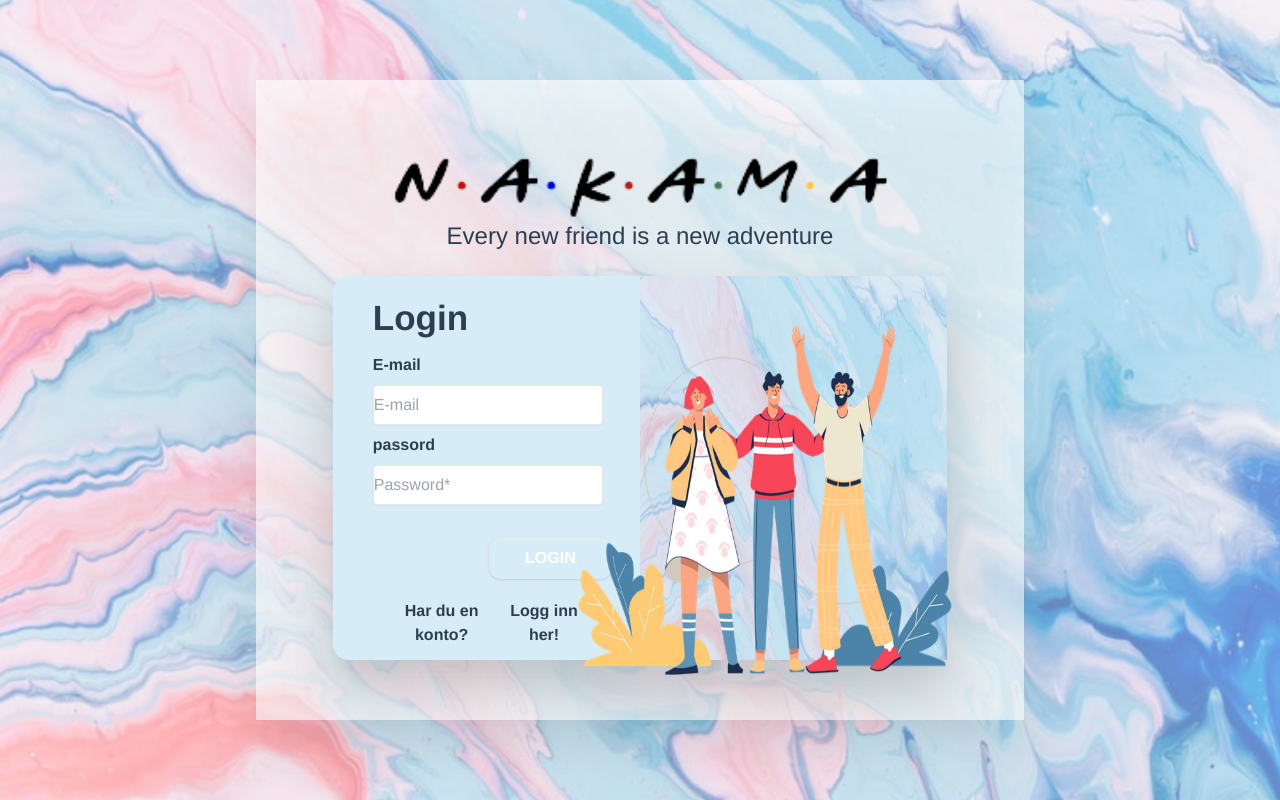
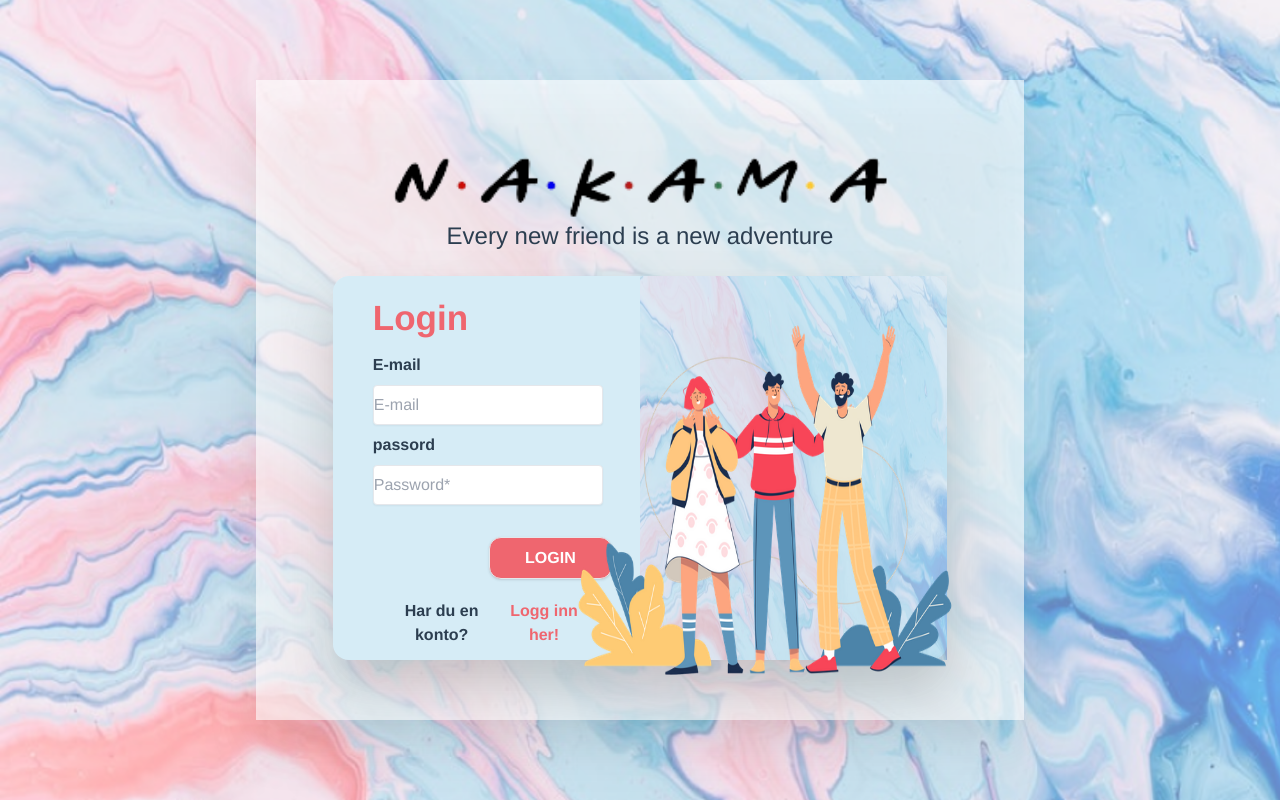
Before and after one commit to Ahmedtpk/nakamaFrontend, a Vue app in the folder nakamafrontend/: page /#/loggInnPage in a window 1280 px wide. Built offline with nearby package versions, Linux system fonts and the light colour scheme.

Commit message:
edit login and registeration page

```diff
--- a/nakamafrontend/tailwind.config.js
+++ b/nakamafrontend/tailwind.config.js
@@ -2,7 +2,18 @@
 module.exports = {
   content: ['./public/**/*.html', './src/**/*.{vue,js,ts,jsx,tsx}'],
   theme: {
-    extend: {},
+    extend: {
+      colors: {
+        'nakama-pink': '#EF666F'
+      },
+      fontFamily: {
+        nakama: ['OpenSans-Regular', 'sans-serif'],
+        'nakama-text': ['nakamaBodytext', 'sans-serif'],
+        'nakama-regular': ['nakamaBodytext-Regular', 'sans-serif'],
+        'nakama-bold': ['nakamaBodytext-DemiBold', 'sans-serif'],
+        'nakama-header': ['nakamaHeadline-Regular', 'sans-serif']
+      },
+    },
   },
   plugins: [],
 }
```
